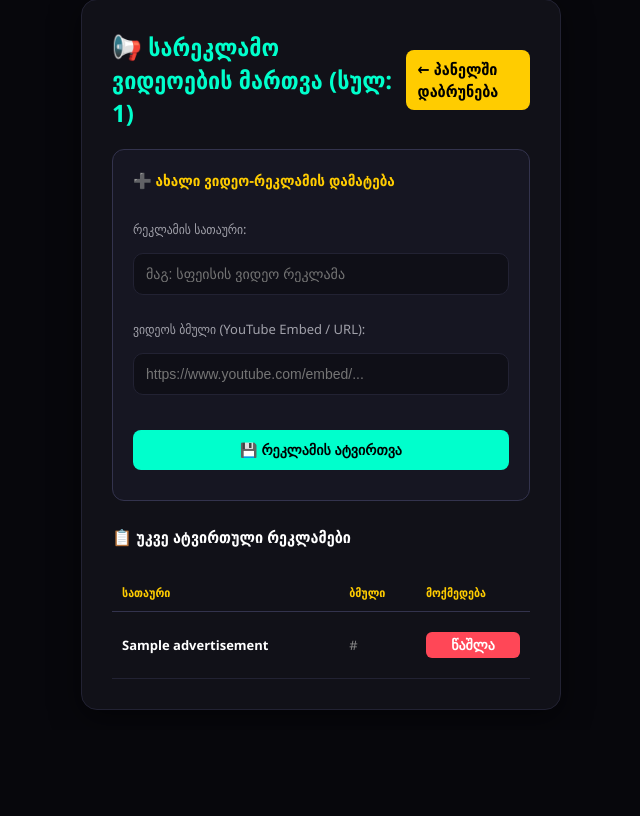
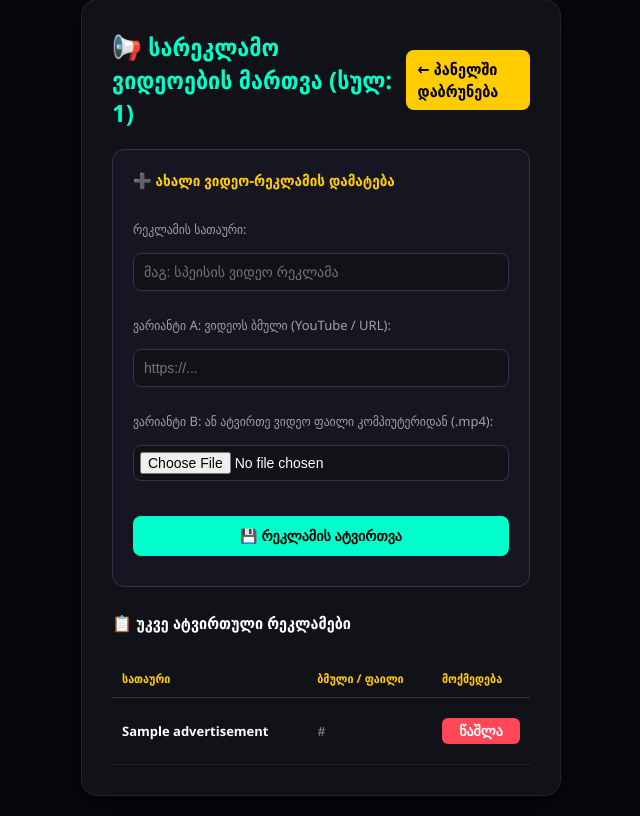
Before and after one commit to ninokvlividze20-alt/noventra-work, a Flask app: page /admin/ads in a window 1280 px wide. Shown: the part 90-906 px from the top of the page, without its empty margins (319-959 px from the left). Before the commit the page ends 800 px from the top, so only its background shows below. Run offline with Flask 3, Linux system fonts and the light colour scheme; a user stored in the database is signed in; tables that the repository leaves empty hold one stand-in row (values such as "Sample post").

Commit message:
Fix admin ads form encoding and optional fields

```diff
--- a/templates/admin_ads.html
+++ b/templates/admin_ads.html
@@ -6,17 +6,25 @@
         <a href="{{ url_for('admin_dashboard') }}" class="btn-sm" style="background: #ffcc00; color: #000; padding: 8px 12px; border-radius: 8px; text-decoration: none; font-weight: bold;">← პანელში დაბრუნება</a>
     </div>
 
-    <!-- ახალი რეკლამის დამატების ფორმა -->
-    <form method="POST" style="display: flex; flex-direction: column; gap: 15px; background: #161622; padding: 20px; border-radius: 12px; border: 1px solid #33334d; margin-bottom: 25px;">
+    <!-- ახალი რეკლამის დამატების ფორმა (enctype დაემატა) -->
+    <form method="POST" enctype="multipart/form-data" style="display: flex; flex-direction: column; gap: 15px; background: #161622; padding: 20px; border-radius: 12px; border: 1px solid #33334d; margin-bottom: 25px;">
         <h3 style="color: #ffcc00; margin-top: 0; font-size: 15px;">➕ ახალი ვიდეო-რეკლამის დამატება</h3>
+
         <div>
             <label style="display: block; font-size: 13px; color: #a1a1aa; margin-bottom: 5px;">რეკლამის სათაური:</label>
-            <input type="text" name="title" required class="input-field" placeholder="მაგ: სფეისის ვიდეო რეკლამა">
+            <input type="text" name="title" required class="input-field" placeholder="მაგ: სპეისის ვიდეო რეკლამა" style="width: 100%; padding: 10px; background: #111118; border: 1px solid #33334d; color: #fff; border-radius: 8px; box-sizing: border-box;">
         </div>
+
         <div>
-            <label style="display: block; font-size: 13px; color: #a1a1aa; margin-bottom: 5px;">ვიდეოს ბმული (YouTube Embed / URL):</label>
-            <input type="text" name="video_url" required class="input-field" placeholder="https://www.youtube.com/embed/...">
+            <label style="display: block; font-size: 13px; color: #a1a1aa; margin-bottom: 5px;">ვარიანტი A: ვიდეოს ბმული (YouTube / URL):</label>
+            <input type="text" name="video_url" class="input-field" placeholder="https://..." style="width: 100%; padding: 10px; background: #111118; border: 1px solid #33334d; color: #fff; border-radius: 8px; box-sizing: border-box;">
         </div>
+
+        <div>
+            <label style="display: block; font-size: 13px; color: #a1a1aa; margin-bottom: 5px;">ვარიანტი B: ან ატვირთე ვიდეო ფაილი კომპიუტერიდან (.mp4):</label>
+            <input type="file" name="video_file" accept="video/mp4,video/*" class="input-field" style="width: 100%; padding: 6px; background: #111118; border: 1px solid #33334d; color: #fff; border-radius: 8px; box-sizing: border-box;">
+        </div>
+
         <button type="submit" style="background: #00ffcc; color: #000; border: none; padding: 12px; border-radius: 8px; font-weight: bold; cursor: pointer;">💾 რეკლამის ატვირთვა</button>
     </form>
 
@@ -27,7 +35,7 @@
             <thead>
                 <tr style="border-bottom: 1px solid #33334d; color: #ffcc00; text-align: left; font-size: 12px;">
                     <th style="padding: 10px;">სათაური</th>
-                    <th style="padding: 10px;">ბმული</th>
+                    <th style="padding: 10px;">ბმული / ფაილი</th>
                     <th style="padding: 10px;">მოქმედება</th>
                 </tr>
             </thead>
```
